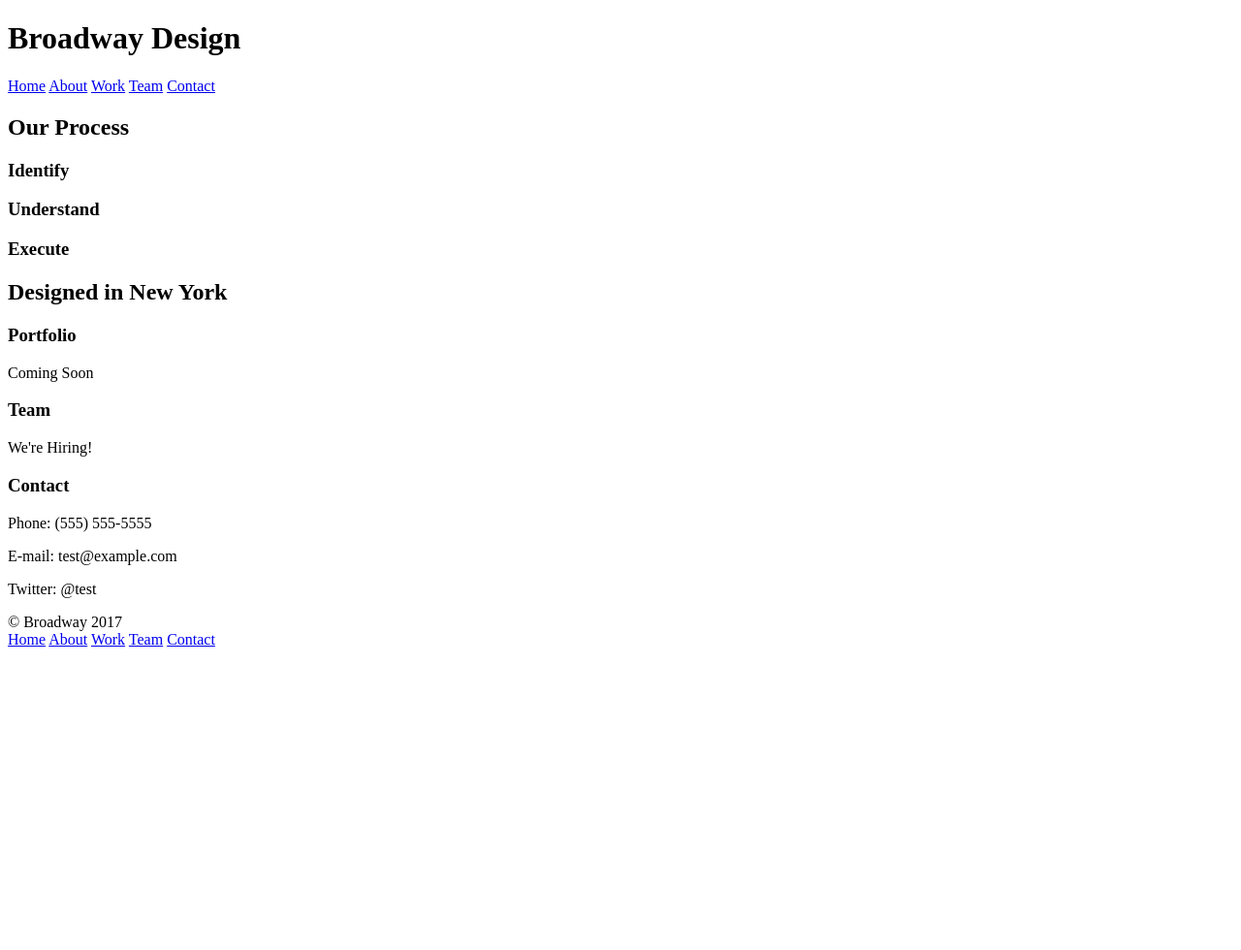
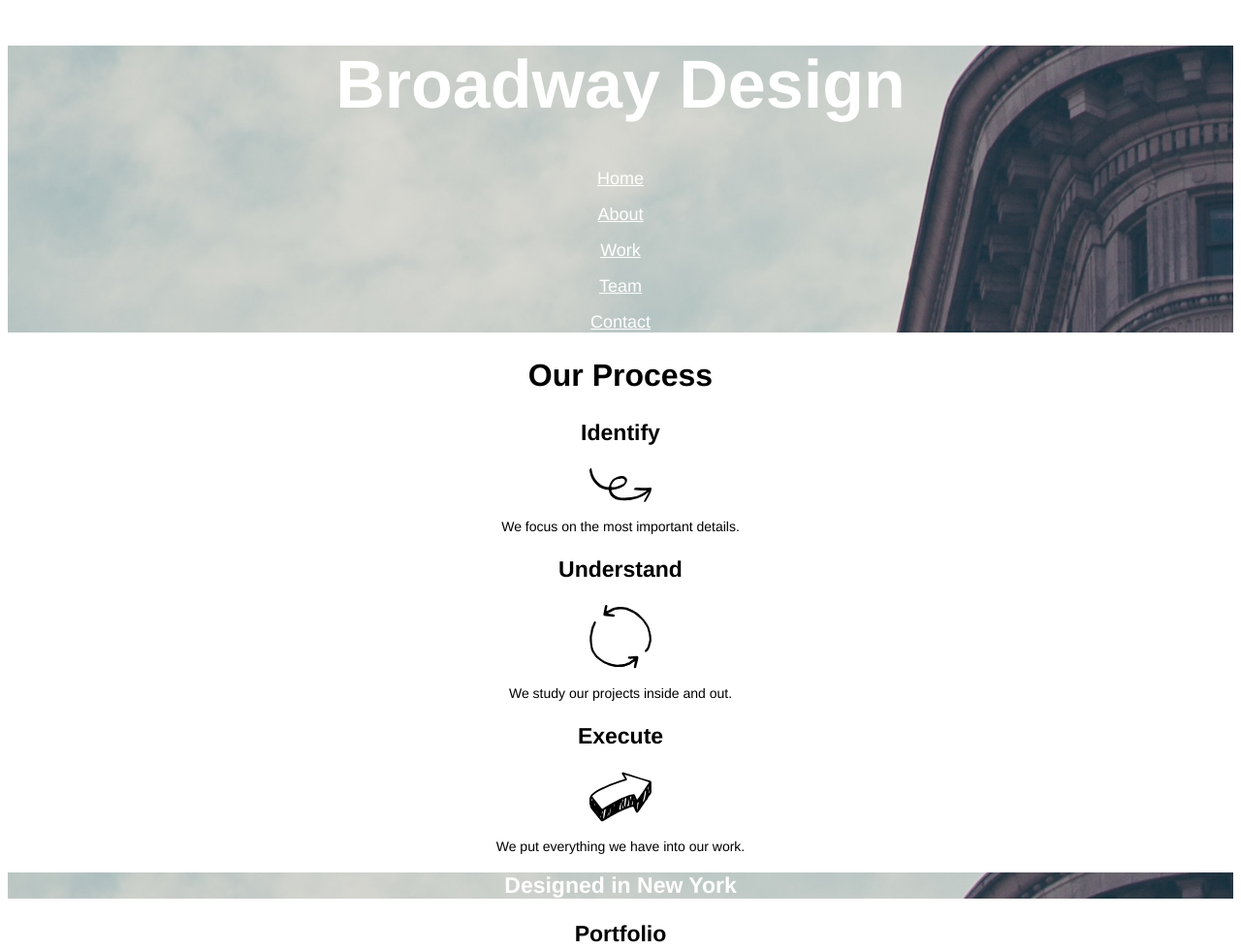
Before and after one commit to praxedus/broadway, a plain HTML site: page index.html in a window 1280 px wide. Shown: the top 980 px of the page at 97% size. Before the commit the page ends 800 px from the top, so only its background shows below. Drawn offline with Linux system fonts and the light colour scheme.

Commit message:
Add styling and complete layout

```diff
--- a/index.html
+++ b/index.html
@@ -6,38 +6,50 @@
     <link href="./resources/css/style.css" type="text/css" rel="stylesheet">
   </head>
   <body>
-    <div class="">
+    <!-- Hero secion -->
+    <div class="hero">
       <h1>Broadway Design</h1>
       <nav>
-        <a href="#">Home</a>
-        <a href="#">About</a>
-        <a href="#">Work</a>
-        <a href="#">Team</a>
-        <a href="#">Contact</a>
+        <p><a class="btn-nav" href="#home">Home</a></p>
+        <p><a class="btn-nav" href="#about">About</a></p>
+        <p><a class="btn-nav" href="#work">Work</a></p>
+        <p><a class="btn-nav" href="#team">Team</a></p>
+        <p><a class="btn-nav" href="#contact">Contact</a></p>
       </nav>
     </div>
+    <!-- Process secion -->
+    <div class="supporting" id="process">
       <h2>Our Process</h2>
       <h3>Identify</h3>
+      <p><img src="resources/images/identify.svg" alt=""></p>
+      <p>We focus on the most important details.</p>
       <h3>Understand</h3>
+      <p><img src="resources/images/understand.svg" alt=""></p>
+      <p>We study our projects inside and out.</p>
       <h3>Execute</h3>
-    <h2>Designed in New York</h2>
-    <h3>Portfolio</h3>
+      <p><img src="resources/images/execute.svg" alt=""></p>
+      <p>We put everything we have into our work.</p>
+    </div>
+    <!-- About secion -->
+    <div class="supporting" id="About">
+      <div class="hero"><h2>Designed in New York</h2></div>
+      <h3 id="work">Portfolio</h3>
       <p>Coming Soon</p>
-    <h3>Team</h3>
+      <h3 id="team">Team</h3>
       <p>We're Hiring!</p>
-    <h3>Contact</h3>
+      <h3 id="contact">Contact</h3>
       <p>Phone: (555) 555-5555</p>
       <p>E-mail: test@example.com</p>
       <p>Twitter: @test</p>
+    </div>
+    <!-- Footer secion -->
     <div class="footer">
       © Broadway 2017
-      <nav>
-        <a href="#">Home</a>
-        <a href="#">About</a>
-        <a href="#">Work</a>
-        <a href="#">Team</a>
-        <a href="#">Contact</a>
-      </nav>
+        <a href="#home">Home</a>
+        <a href="#about">About</a>
+        <a href="#work">Work</a>
+        <a href="#team">Team</a>
+        <a href="#contact">Contact</a>
     </div>
   </body>
 </html>
--- a/resources/css/style.css
+++ b/resources/css/style.css
@@ -0,0 +1,54 @@
+html  {
+  font-family: Helvetica, sans-serif;
+}
+
+body  {
+  text-align: center;
+}
+
+h1  {
+  font-size: 70px;
+  font-weight: bold;
+}
+
+h2  {
+  font-size: 32px;
+  font-weight: bold;
+}
+
+h3  {
+  font-size: 23px;
+  font-weight: bold;
+}
+
+a  {
+  color: white;
+}
+
+.bold  {
+  font-weight: bold;
+}
+
+.hero  {
+  background-image: url(../images/the-flatiron-building.png);
+  color: white;
+}
+
+.hero h2  {
+  font-size: 23px;
+}
+
+.btn-nav  {
+  font-size: 18px;
+}
+
+.footer  {
+  font-size: 11px;
+  text-align: left;
+  color: white;
+  background-color: dimgray;
+}
+
+.supporting p  {
+  font-size: 14px;
+}
```
Lines whose indentation alone changed are shown as unchanged.
